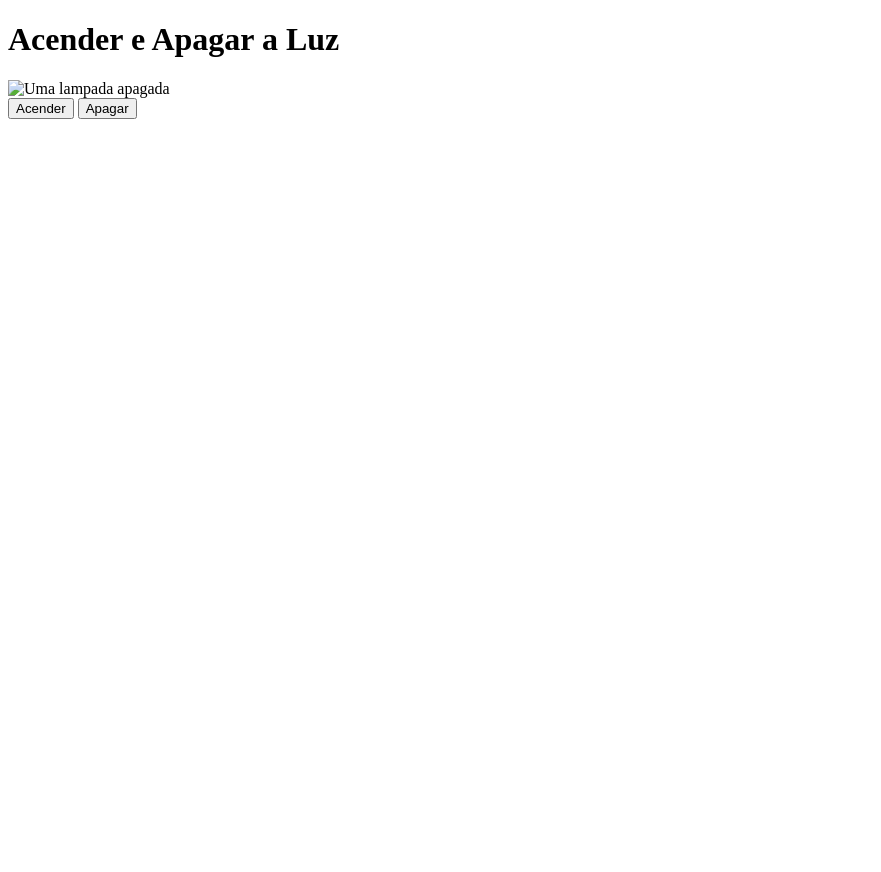
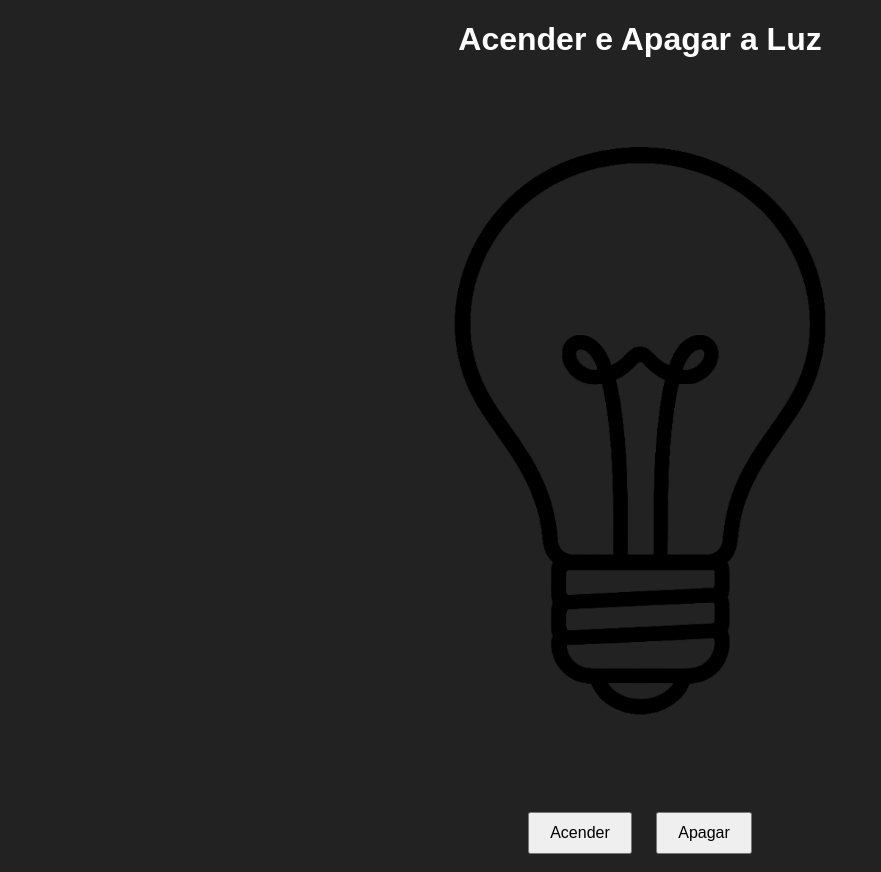
Before and after one commit to roeckerdiego/acende-lampada-js, a plain HTML site: page index.html in a window 1280 px wide. Shown: the whole page, without its empty margins (0-881 px from the left). Before the commit the page ends 800 px from the top, so only its background shows below. Drawn offline with Linux system fonts and the light colour scheme.

Commit message:
continuação

```diff
--- a/index.html
+++ b/index.html
@@ -4,14 +4,15 @@
     <meta charset="UTF-8">
     <meta name="viewport" content="width=device-width, initial-scale=1.0">
     <title>Lampada JS</title>
+    <link rel="stylesheet" href="style.css">
 </head>
 
 <body>
-    <h1>Acender e Apagar a Luz</h1>
-    <img id="lampada" src="#" alt="Uma lampada apagada" width="200">
+    <center><h1>Acender e Apagar a Luz</h1></center>
+    <center> <img id="lampada" src="off.png" alt="Uma lampada apagada" width="700"></center>
     <br>
-    <button onclick="acender()">Acender</button>
-    <button onclick="apagar()">Apagar</button>
+    <center><button onclick="acender()">Acender</button>
+    <button onclick="apagar()">Apagar</button></center>
 <script src="script.js"></script>
 </body>
 </html>
--- a/script.js
+++ b/script.js
@@ -1,9 +1,9 @@
 function acender(){
-    //document.gatElementeById("lampada").src="on.png"
-    console.log("on")
+    document.getElementById("lampada").src ="on.png"
+    console.log("On")
 }
 
 function apagar(){
-    //document.gatElementeById("lampada").src="off.png"
+    document.getElementById("lampada").src ="off.png"
     console.log("off")
 }
--- /dev/null
+++ b/style.css
@@ -0,0 +1,16 @@
+body{
+    text-align: center;
+    font-family: Arial;
+    background-color: #222;
+    color: white
+}
+img{
+    border-radius: 10px;
+    transition: 0.3s;
+
+}
+button{
+    margin: 10px;
+    padding: 10px 20px;
+    font-size: 16px;
+}
```
Also changed, not shown: off.png (added), on.png (added).
